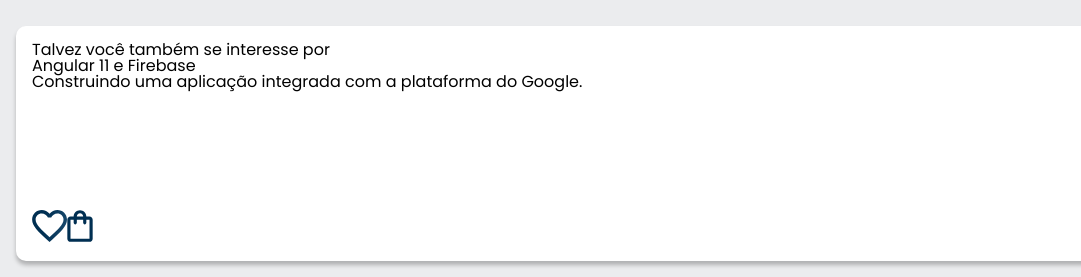
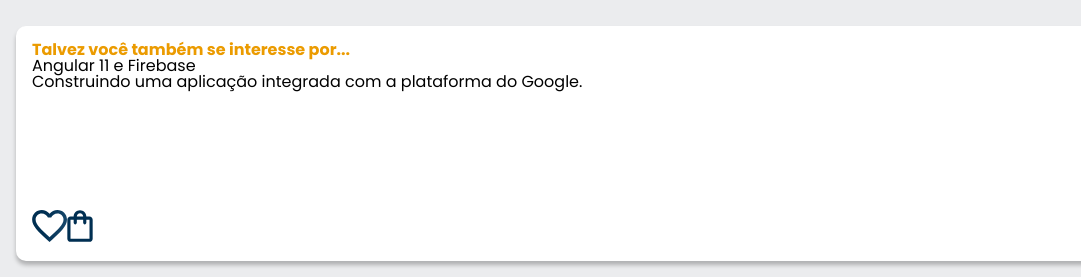
Before and after one commit to LuannaFanaia/estudando_html_css, a plain HTML site: page alurabook/index.html in a window 1280 px wide. Shown: the part 930-1207 px from the top of the page, 0-1081 px from the left. Drawn offline with nearby package versions, Linux system fonts and the light colour scheme.

Commit message:
Tentando concluir ainda

```diff
--- a/alurabook/index.html
+++ b/alurabook/index.html
@@ -141,7 +141,7 @@
 					<div class="descricao">
 						<!-- 1ª coluna -->
 						<h3 class="descricao__titulo">
-							Talvez você também se interesse por
+							Talvez você também se interesse por...
 						</h3>
 						<h2 class="descricao__titulo-livro">
 							Angular 11 e Firebase
--- a/alurabook/styles/carrossel.css
+++ b/alurabook/styles/carrossel.css
@@ -35,6 +35,12 @@
     justify-content: space-between;
 }
 
+.descricao__titulo {
+    color: var(--laranja);
+    font-weight: 700;
+    font-size: 16px;
+}
+
 .card__botoes {
     display: flex;
     justify-content: space-between;
```
